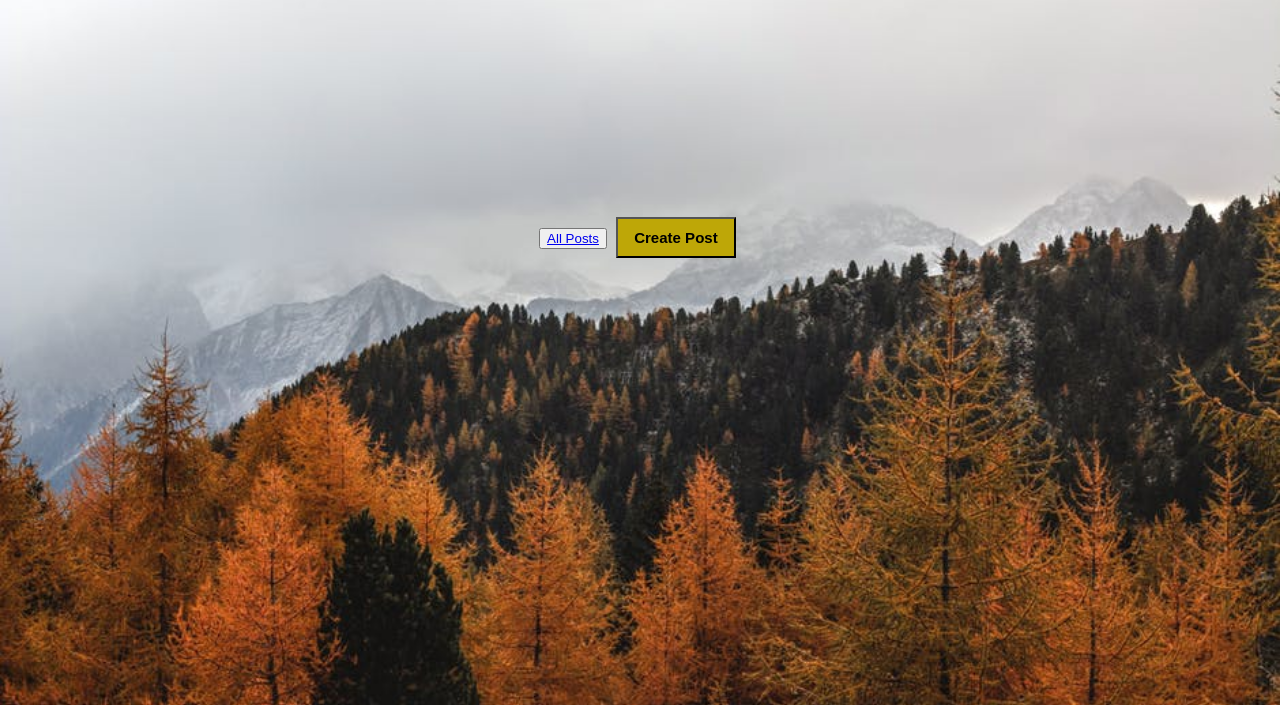
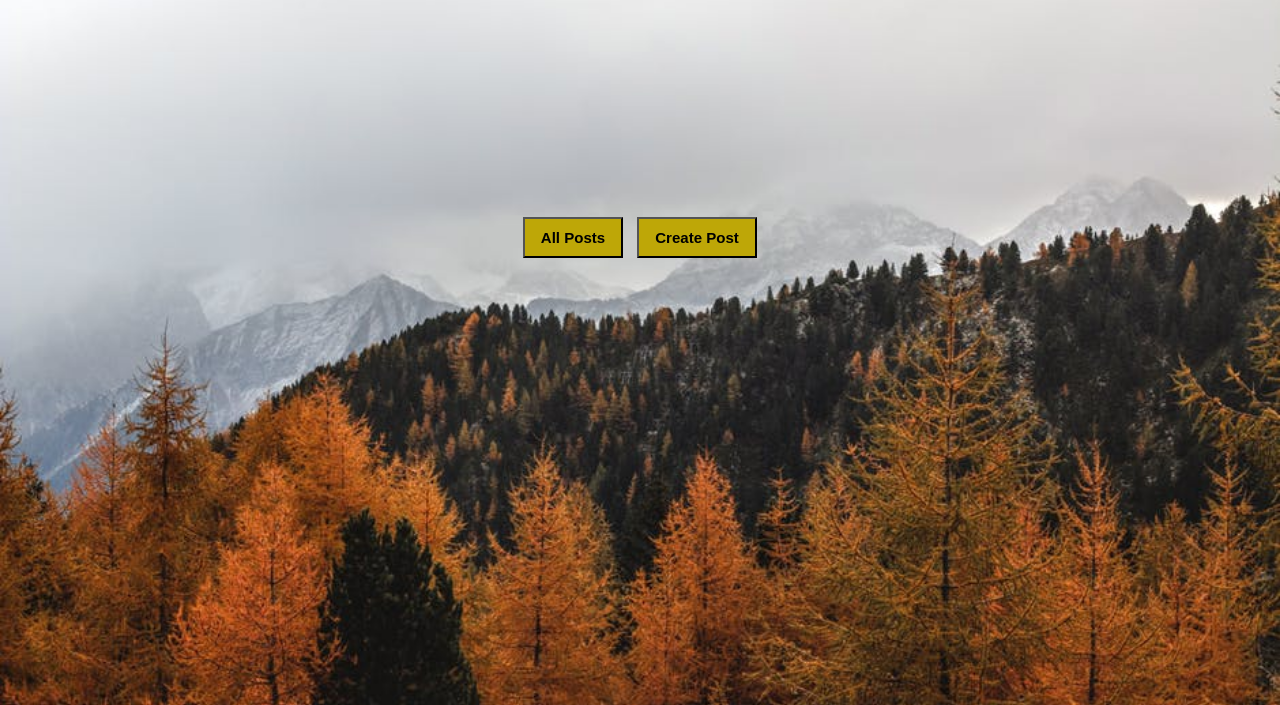
Before and after one commit to Manasa2903/Upgrad, a plain HTML site: page index.html in a window 1280 px wide. Shown: the part 95-800 px from the top of the page. Drawn offline with Linux system fonts and the light colour scheme.

Commit message:
Update index.css

```diff
--- a/css/index.css
+++ b/css/index.css
@@ -36,7 +36,7 @@ margin: 10px 10px 0px 10px;
    margin-top: 0;
    margin: 0 0 0px 10px;
 }
-input.centreButtons{
+.centreButtons{
 width: 100px;
 padding: 10px;
 cursor: pointer;
@@ -48,6 +48,12 @@ align-items: center;
 margin: 220px 5px;
 font-family: Arial, Helvetica, sans-serif;
 font-weight: 900;
+text-decoration: none;
+}
+.centreBut
+{
+   color: black;
+   text-decoration: none;
 }
 input.centreButtons1{
    width: 120px;
```
